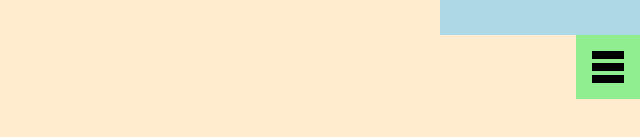
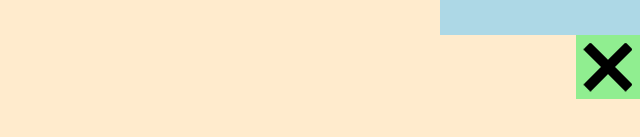
Before and after one commit to VCLdesigns/webanimatie-oefening3, a plain HTML site: page index.html in a window 1280 px wide. Both pictures are taken after a click on the element 1248 px from the left and 32 px from the top of the page. Shown: the part 165-302 px from the top of the page, 640-1280 px from the left. Drawn offline with Linux system fonts and the light colour scheme.

Commit message:
fixed knopopen

```diff
--- a/css/style.css
+++ b/css/style.css
@@ -32,6 +32,6 @@ body {
 .paneelopen {
   top: 0;
 }
-.knopopen {
+#paneel .knopopen {
   background-image: url(../img/close.png);
 }
```
